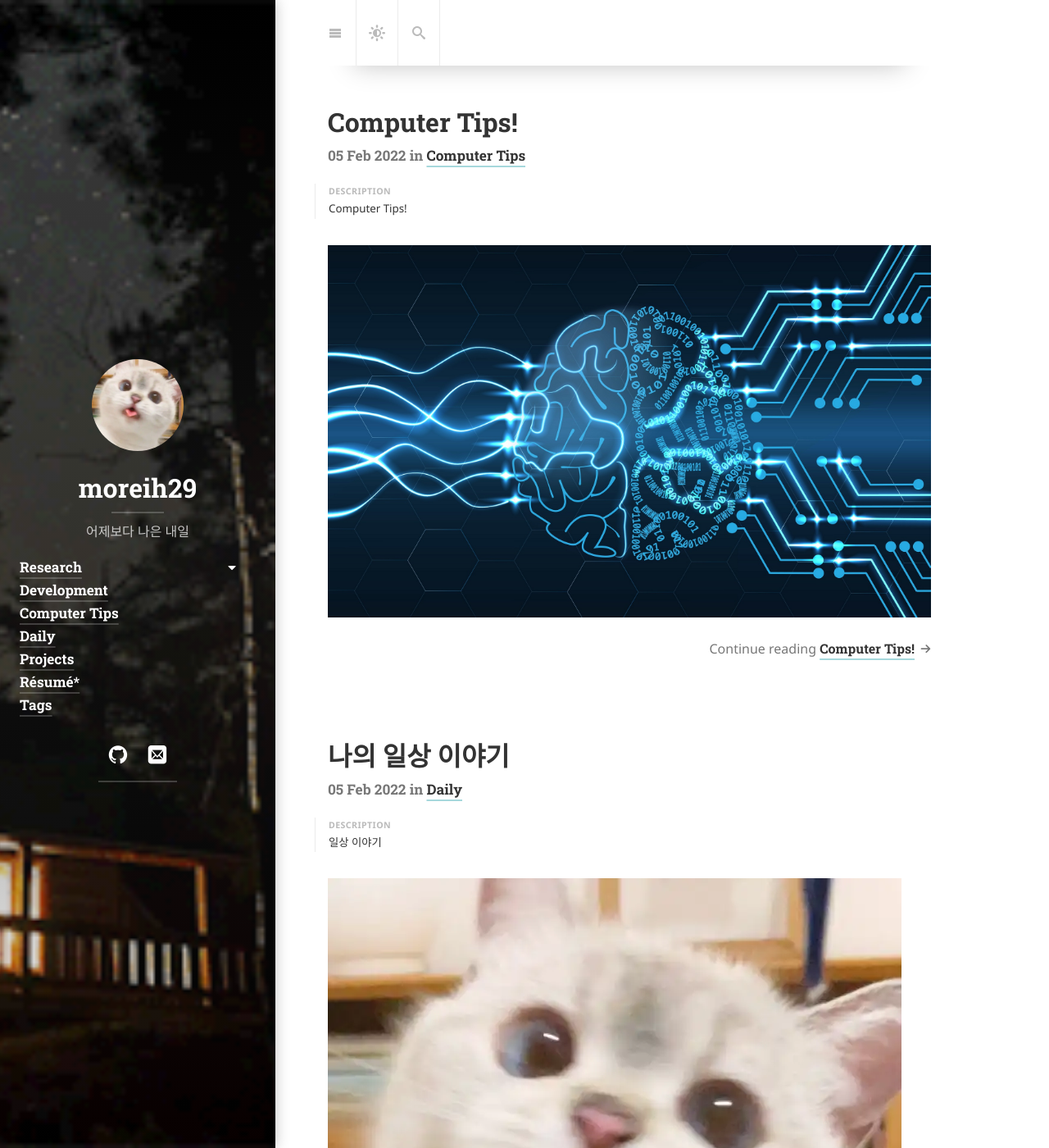
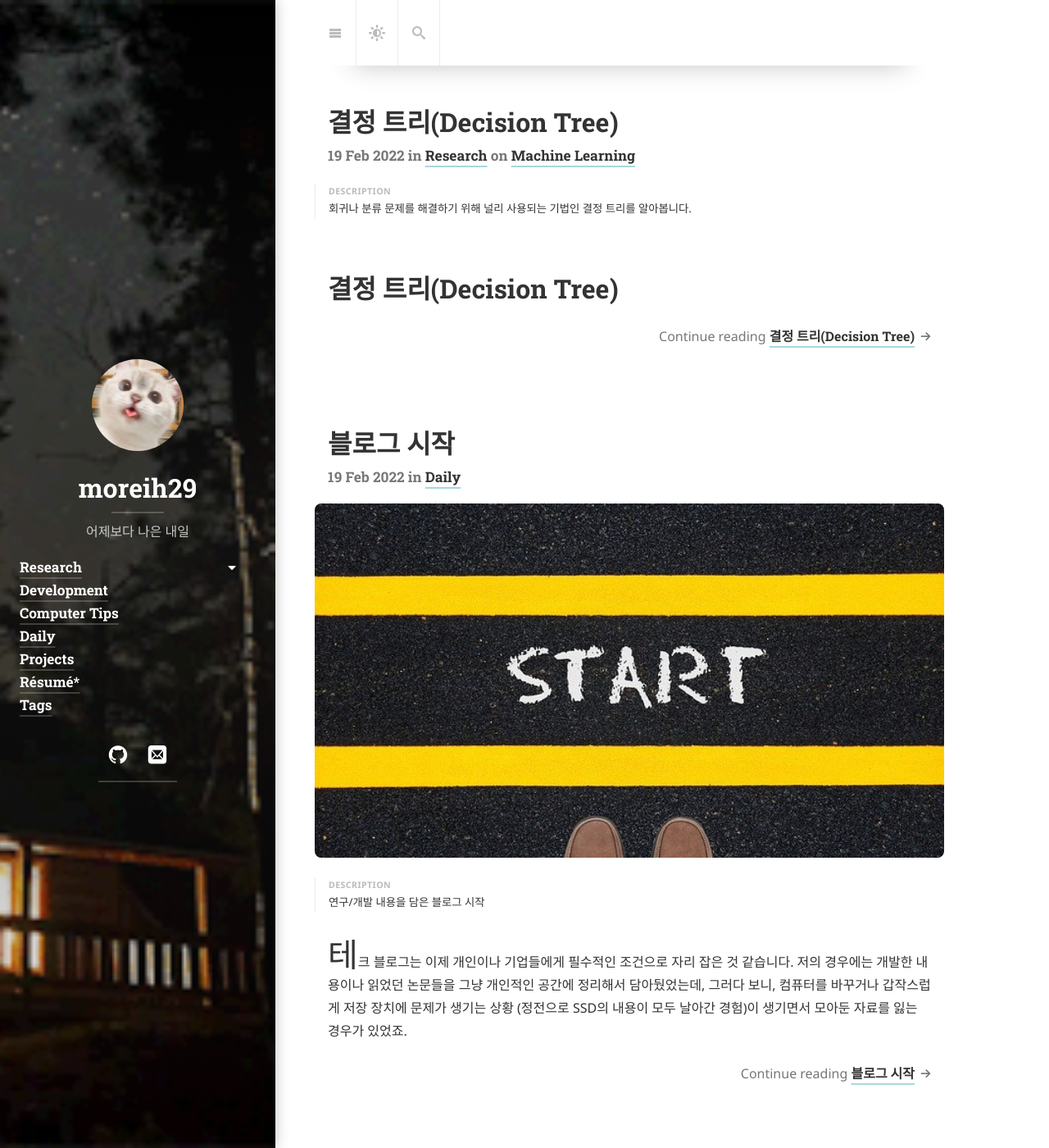
Before and after one commit to moreih29/moreih29.github.io, a Jekyll site: the page built from index.html, in a window 1280 px wide and 1400 px high. Shown: the whole window at 82% size. Built offline with Jekyll 4.4.1, drawn with Linux system fonts in a browser that asks for light colours; cached includes are drawn as plain includes; nearby versions of some CDN libraries; some web fonts are replaced; library files that are not in the unit come from our copies; the list of posts is cut into pages by our own code; some of the changed text lies outside the part shown.

Commit message:
Docs: Add post decision tree

```diff
--- a/_config.yml
+++ b/_config.yml
@@ -59,6 +59,8 @@ menu:
     submenu:
       - title:         Object Detection
         url:           object-detection
+      - title:         Machine Learning
+        url:           machine-learning
   - title:             Development
     url:               /dev/
   - title:             Computer Tips
--- /dev/null
+++ b/_featured_tags/machine-learning.md
@@ -0,0 +1,25 @@
+---
+# Featured tags need to have either the `list` or `grid` layout (PRO only).
+layout: list
+
+type: tag
+
+category: research
+
+# The title of the tag's page.
+title: Machine Learning
+
+# The name of the tag, used in a post's front matter (e.g. tags: [<slug>]).
+slug: machine-learning
+
+# (Optional) Write a short (~150 characters) description of this featured tag.
+description: >
+  machine learning 방법론들에 대해 알아보고 정리합니다.
+
+# (Optional) You can disable grouping posts by date.
+no_groups: false
+
+# Exclude this example category from the sitemap.
+# DON'T USE THIS SETTING IN YOUR CATEGORIES!
+sitemap: false
+---
--- a/_posts/daily/_posts/2022-02-05-my-daily-story.md
+++ /dev/null
@@ -1,15 +0,0 @@
----
-layout: post
-title: 나의 일상 이야기
-categories: [daily]
-description: >
-  일상 이야기
-sitemap: false
-hide_last_modified: true
----
-
-![test_image](/assets/img/suprised_cat.jpg)
-
-소소한 일상
-
-놀라는 고양이
--- /dev/null
+++ b/_posts/daily/_posts/2022-02-19-start-blog.md
@@ -0,0 +1,23 @@
+---
+layout: post
+title: 블로그 시작
+image: /assets/posts/daily/start.jpg
+categories: [daily]
+description: >
+  연구/개발 내용을 담은 블로그 시작
+sitemap: false
+hide_last_modified: true
+---
+
+테크 블로그는 이제 개인이나 기업들에게 필수적인 조건으로 자리 잡은 것 같습니다.
+저의 경우에는 개발한 내용이나 읽었던 논문들을 그냥 개인적인 공간에 정리해서 담아뒀었는데, 그러다 보니, 컴퓨터를 바꾸거나 갑작스럽게 저장 장치에 문제가 생기는 상황 (정전으로 SSD의 내용이 모두 날아간 경험)이 생기면서 모아둔 자료를 잃는 경우가 있었죠.
+{: .first}
+
+그래서, One drive와 같은 클라우드 스토리지를 사용해서 자료들을 동기화 하고 있었는데 제 자신만 보기 위해서 정리를 하면 아무래도 내용이 난잡해지는 것을 느꼈습니다.
+정리를 할 당시에는 다 알아볼 수 있는 내용이지만, 시간이 지나서 다시 읽어보면 결국 다시 정리를 해야하는 상황이 오더라구요.
+
+그러던 와중에 테크 블로그를 운영하면 어떨까 하는 생각이 들었습니다.
+아무래도 남들도 볼 수도 있다는 생각으로 글을 쓰면 좀 더 깔끔하게 정리해서 쓸 수 있지 않을까라는 기대를 가졌죠.
+그리고 이왕이면, 개발하는 동안에 겪었던 과정이나 논문 정리 뿐만 아니라 저의 경력을 잘 표현할 수 있는 이력서도 멋있게 넣고 싶었습니다.
+
+그러다 보니, 좀 더 자유로운 형태의 블로그를 원했고 그 요구사항에 딱 맞는 것이 github pages를 이용한 블로그 였습니다. 원하는 템플릿을 기반으로 블로그를 구성했고 앞으로는 다양한 내용들로 블로그를 채워나가 보려고 합니다.
--- /dev/null
+++ b/_posts/machine-learning/_posts/2022-02-19-decision-tree.md
@@ -0,0 +1,88 @@
+---
+layout: post
+title: 결정 트리(Decision Tree)
+categories: [research]
+tags: [machine-learning]
+description: >
+  회귀나 분류 문제를 해결하기 위해 널리 사용되는 기법인 결정 트리를 알아봅니다.
+sitemap: false
+hide_last_modified: true
+---
+
+# 결정 트리(Decision Tree)
+
+## 1. 소개
+---
+
+
+결정 트리는 분류와 회귀 문제에서 널리 사용되는 머신러닝 방법입니다.
+스무고개 게임은 어릴 때 다들 많이 해보셨을 것 같은데요.
+혹시나 모르시는 분들을 위해 간단히 설명하자면, 게임 주최자는 자신이 생각하는 정답을 정하고 숨깁니다.
+그러면 게임 참여자들은 주최자에게 예/아니오로 대답할 수 있는 질문을 20번 이하로 해서 주최자가 생각한 정답을 맞추면 승리하는 게임입니다.
+결정 트리는 스무고개와 비슷하게 최종 결정에 다다르기 위해서 그림과 같이 예/아니오 질문을 던집니다.
+이러한 결정 방식은 질문의 내용을 명확하게 확인할 수 있기 때문에 모델의 결정을 설명하기 쉽습니다.
+{: .first}
+
+![](https://tensorflowkorea.files.wordpress.com/2017/06/2-22.png?w=768&h=546)
+{: .lead}
+
+나무의 가지처럼 질문을 하며 답을 찾아 가는 과정
+{: .figcaption}
+
+## 2. 동작 방식
+---
+![](https://tensorflowkorea.files.wordpress.com/2017/06/2-23.png?w=768)
+{: .lead}
+
+예제 데이터 분포
+{: .figcaption}
+
+다음과 같은 분포를 갖는 데이터가 있다고 가정해봅시다.
+데이터는 두 개의 클래스를 가지고 있고 각 클래스는 반대되는 반달 모양의 분포를 갖고 있습니다.
+이럴 때 결정 트리는 어떻게 동작하는지 설명하겠습니다.
+
+### 2-1. Step 1
+
+![](https://tensorflowkorea.files.wordpress.com/2017/06/2-24.png?w=768){: .wb}
+{: .lead}
+
+첫 번째 질문을 하며 데이터를 분류합니다.
+소개에서 설명드린 예제와는 조금 다르게 질문의 형태가 "특성 i는 값 a보다 큰가?"와 같은 기준으로 나뉘어집니다.
+보시는 것과 같이 첫 번째 질문(노드)는 *"X[1]이 0.0596 이하 인가? (X[1] <= 0.0596)"* 입니다.
+여기서 X[0]는 가로 축을 의미하고 X[1]은 세로 축을 의미합니다.
+결정 트리는 첫 번째 질문(분기)를 통해서 전체 데이터를 두 개의 영역으로 나눴고 질문에 yes라고 대답할 수 있는 영역은 2개의 파란색 클래스와 32개의 붉은색 클래스를 포함하고 있으며, no라고 대답할 수 있는 영역은 48개의 파란색 클래스와 18개의 붉은색 클래스를 포함하고 있습니다.
+
+### 2-2. Step 2
+![](https://tensorflowkorea.files.wordpress.com/2017/06/2-25.png?w=768){: .wb}
+{: .lead}
+
+Step 1과 같이 질문을 던져, 두 개의 클래스를 구분합니다.
+이 때, 질문은 두 개의 클래스를 더 명확하게 구분 할수록 (구분된 영역에 하나의 클래스만 더 많이 포함될 수 있도록) 좋은 질문이 되며, 모델은 그러한 질문을 찾기 위해 학습합니다.
+
+### 2-3. Step k
+![](https://tensorflowkorea.files.wordpress.com/2017/06/2-26.png?w=768){: .wb}
+{: .lead}
+
+위의 과정을 지속적으로 반복하여 데이터의 모든 포인트에 대해 클래스를 나눌 수 있는 질문들을 찾습니다.
+최종적으로 여러 질문들을 통해 분할된 영역들을 **리프(leaf)** 노드라고 합니다.
+이렇게 질문들이 뻗어나가는 모양이 나무의 가지와 닮았고 그 끝에 잎사귀가 있다고 생각하시면 됩니다.
+또한, 분할된 리프 노드에 데이터 포인트가 한 개만 포함된 경우를 **순수(pure)** 노드라고 합니다.
+
+위에도 잠깐 나왔지만, 결정 트리의 학습 과정은 데이터가 주어졌을 때 잘 분류할 수 있는 질문들을 찾아가는 과정을 의미합니다.
+예측 과정은 새로운 데이터를 넣어 학습 과정에서 찾아진 조건들에 맞춰 따라갔을 때 나오는 영역으로 해당 데이터를 분류합니다.
+회귀 문제에서도 동일하게 적용될 수 있고 출력은 결과적으로 선택된 리프 노드의 **평균**값을 사용합니다.
+
+## 복잡도 제어
+---
+주어진 데이터에서 모든 데이터 포인트를 잘 분류하도록 학습한다는 것은 무엇을 의미할까요?
+아마 각각의 데이터 포인트가 클래스를 분류하는 영역에 포함되어 있다면(모든 리프 노드가 순수 노드가 된다면) 분류 정확도는 100%가 될 것입니다.
+하지만 그렇게 된 경우 새롭게 등장하는 데이터에 대해 정확도가 매우 떨어지게 될 것이고 이것을 우리는 모델이 데이터에 **과적합**되었다고 판단합니다.
+과적합을 막는 전략으로 트리의 깊이를 조절하는 **사전 가지치기(pre-pruning)**과 **사후 가지치기(post-pruning)**이 있으며 파이썬의 머신 러닝 라이브러리 중 하나인 scikit-learn은 사전 가지치기만 지원하고 있습니다.
+
+## 예제 코드
+---
+[https://github.com/moreih29/decision_tree-tutorial/](https://github.com/moreih29/decision_tree-tutorial/){: target="_blank"}
+
+## 출처
+---
+[https://tensorflow.blog/파이썬-머신러닝/2-3-5-결정-트리/](https://tensorflow.blog/파이썬-머신러닝/2-3-5-결정-트리/){: target="_blank"}
--- a/_sass/my-style.scss
+++ b/_sass/my-style.scss
@@ -46,3 +46,12 @@ img + em {
     font-size: .8rem;
     color: light-grey;
 }
+
+p.first::first-letter {
+    font-size: 250%;
+    line-height: 100%;
+}
+
+img.wb {
+    background-color: white;
+}
```
Also changed, not shown: _drafts/my-new-draft.md (deleted, +0 -4 lines), assets/posts/daily/start.jpg (added).
